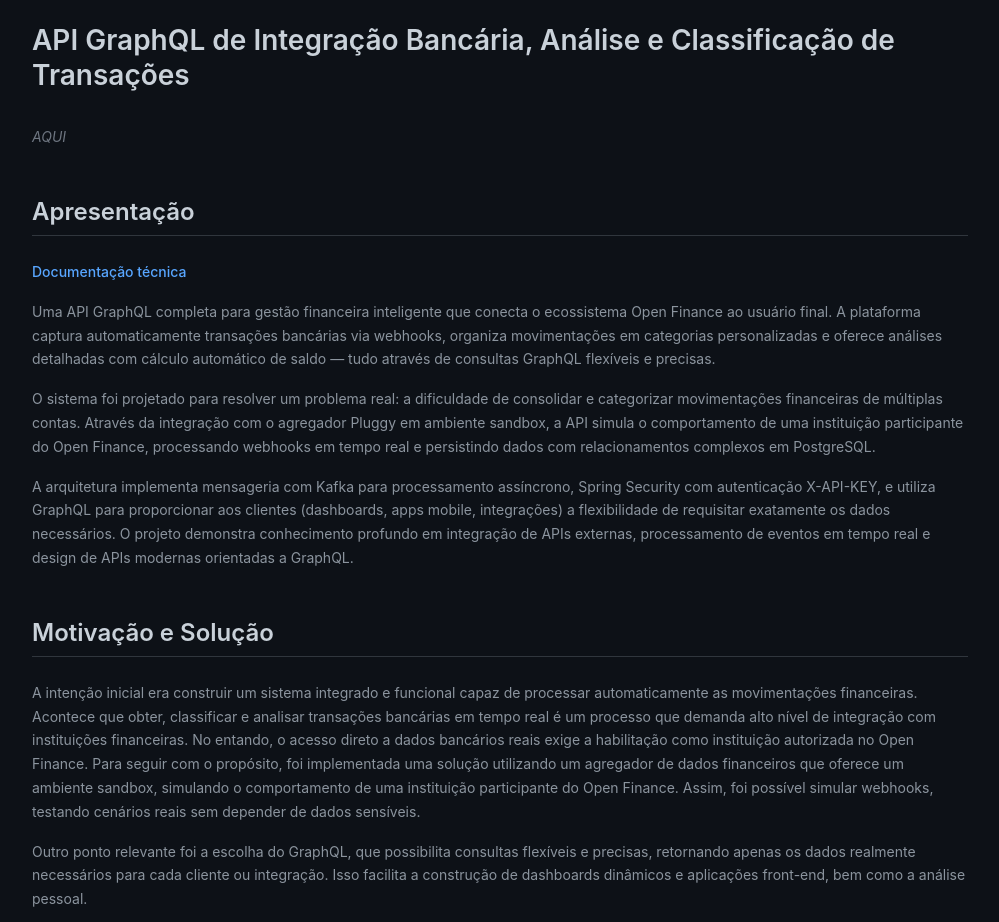
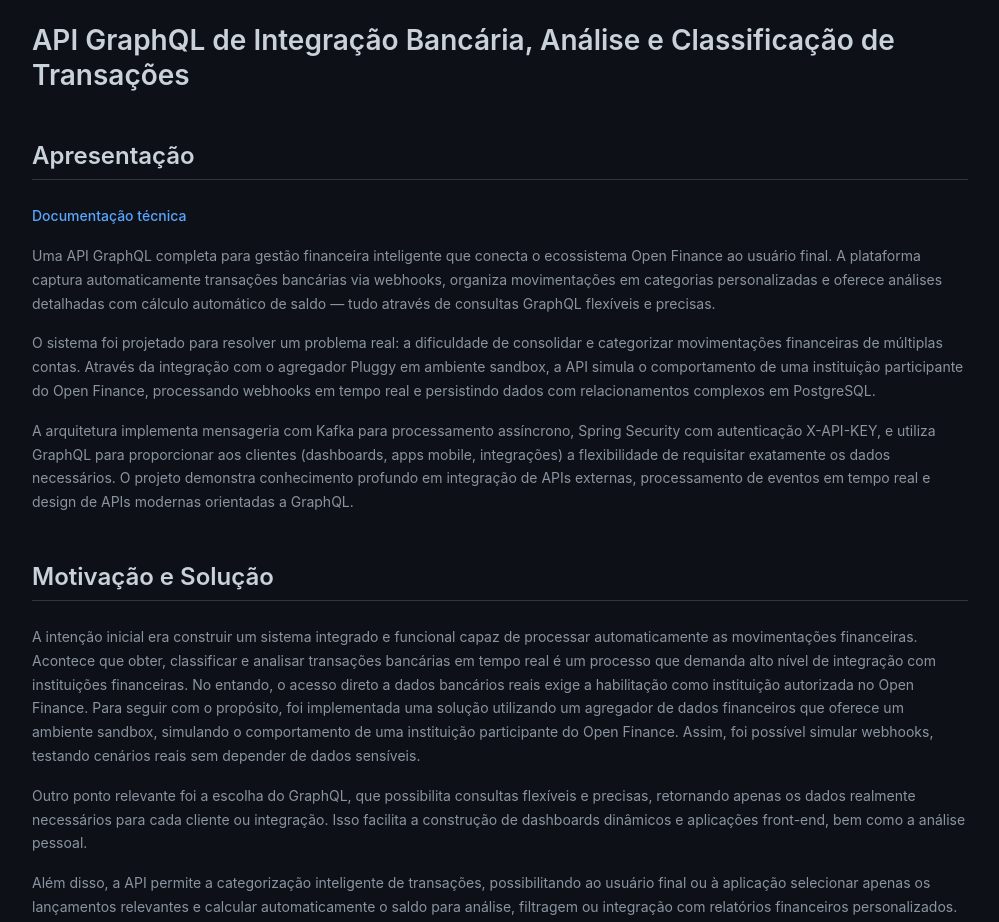
Before and after one commit to GustavoDaMassa/PortifolioSite, a React (Vite) app: page /finance in a window 1280 px wide. Shown: the part 800-1722 px from the top of the page, without its empty margins (140-1139 px from the left). Built offline with nearby package versions, Linux system fonts and the light colour scheme.

Commit message:
remove placeholder text from MediasAPI and FinanceAPI pages

```diff
--- a/src/pages/FinanceAPI/FinanceAPI.jsx
+++ b/src/pages/FinanceAPI/FinanceAPI.jsx
@@ -39,8 +39,6 @@ export const FinanceAPI = () => {
         />
 
         <h1>{t('financeAPI.title')}</h1>
-
-        <p style={{ fontStyle: 'italic', color: 'var(--color-text-tertiary)' }}>{t('financeAPI.placeholder')}</p>
 
         <div id="apresentacao">
           <h2>{t('financeAPI.apresentacao.title')}</h2>
--- a/src/pages/MediasAPI/MediasAPI.jsx
+++ b/src/pages/MediasAPI/MediasAPI.jsx
@@ -39,8 +39,6 @@ export const MediasAPI = () => {
         />
 
         <h1>{t('mediasAPI.title')}</h1>
-
-        <p style={{ fontStyle: 'italic', color: 'var(--color-text-tertiary)' }}>{t('mediasAPI.placeholder')}</p>
 
         <div id="apresentacao">
           <h2>{t('mediasAPI.apresentacao.title')}</h2>
```
